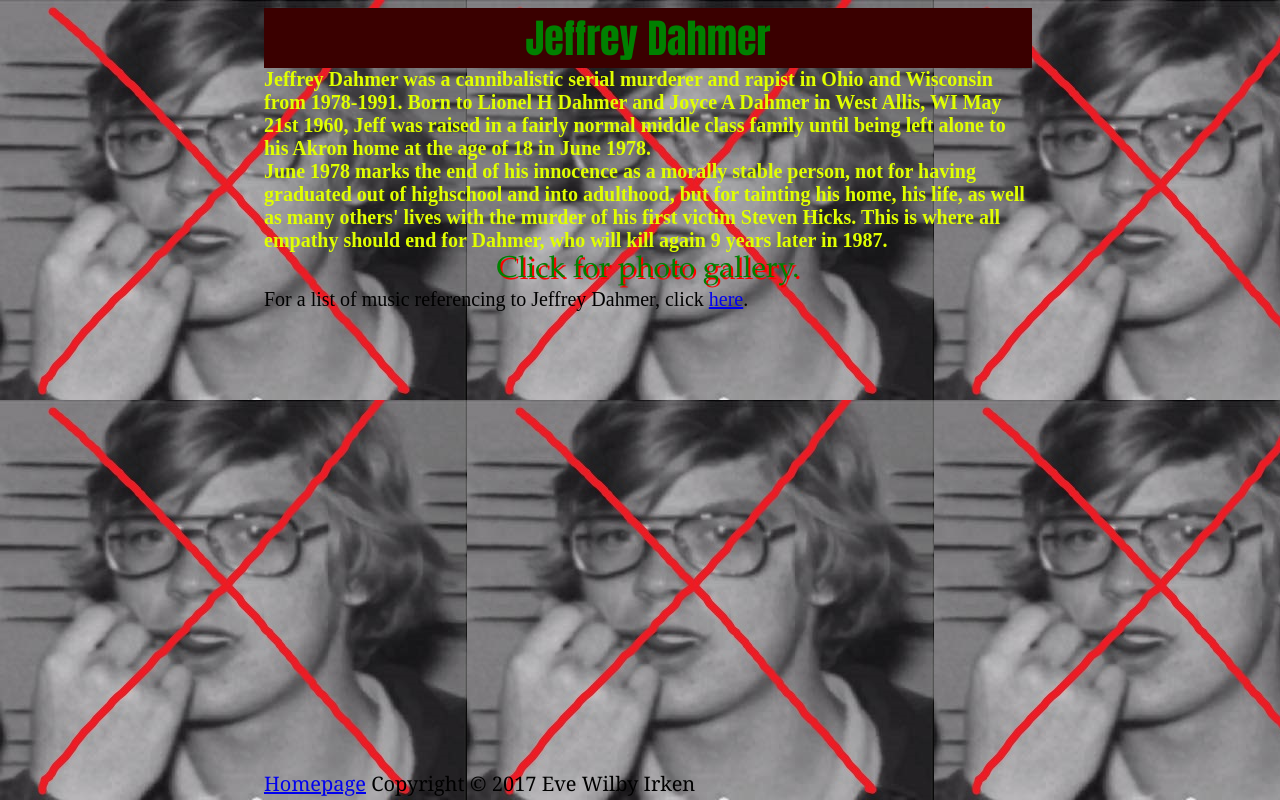
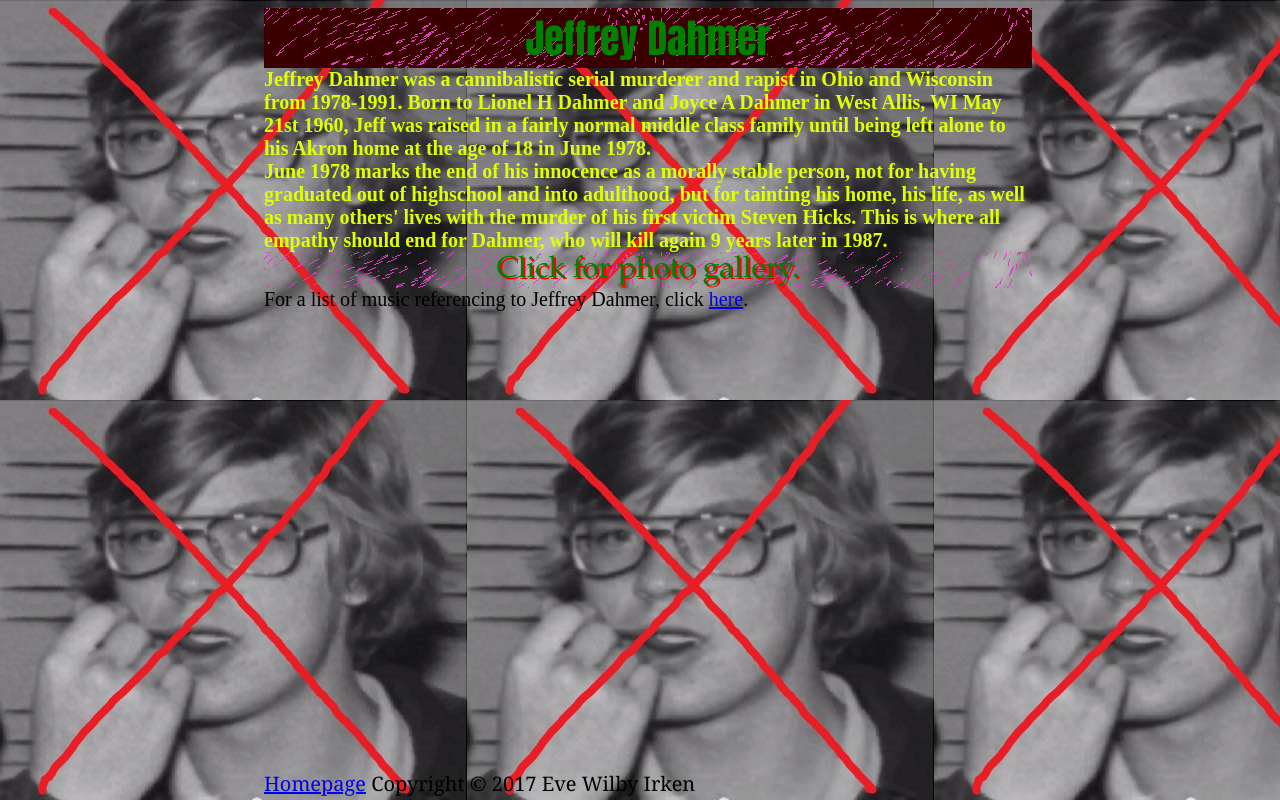
Before and after one commit to brendowned/archive, a plain HTML site: page crime/dahmer.html in a window 1280 px wide. Drawn offline with Linux system fonts and the light colour scheme.

Commit message:
Update dahmer.html

```diff
--- a/crime/dahmer.html
+++ b/crime/dahmer.html
@@ -29,14 +29,14 @@ body strong {
 	   font-family: Impact, Haettenschweiler, "Franklin Gothic Bold", "Arial Black", sans-serif;
 	   font-size: 40px;
 	   background-color: #3A0000;
-	   background-image: url(../gif/1223332656.gif);
+	   background-image: url(../gifs/1223332656.gif);
 	   color: green;
         }
 	.header2 {
         text-align: center;
 	   font-family:Baskerville, "Palatino Linotype", Palatino, "Century Schoolbook L", "Times New Roman", "serif";
 	   font-size: 30px;
-	   background-image: url(../gif/1223332656.gif);
+	   background-image: url(../gifs/1223332656.gif);
 	   color: green;
 	   text-shadow: 2px 2px #ff0000;
         }
@@ -62,6 +62,6 @@ all empathy should end for Dahmer, who will kill again 9 years later in 1987.</s
 For a list of music referencing to Jeffrey Dahmer, click <a href="Dahmer.txt">here</a>.
 
 
-<footer id="foot"> <a href="../index/index.html">Homepage</a> Copyright © 2017 Eve Wilby Irken  </footer>
+<footer id="foot"> <a href="../index.html">Homepage</a> Copyright © 2017 Eve Wilby Irken  </footer>
 </body>
 </html>
```
